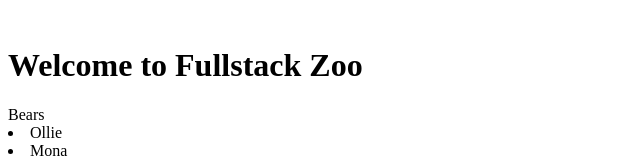
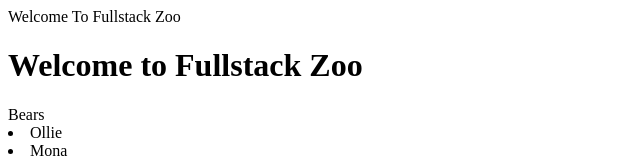
Before and after one commit to Jsons21/Fullstack-Zoo, a plain HTML site: page index.html in a window 1280 px wide. Shown: the top 160 px of the page, without its empty margins (0-640 px from the left). Drawn offline with Linux system fonts and the light colour scheme; grey boxes are pictures that could not be loaded.

Commit message:
add index.httml

```diff
--- a/index.html
+++ b/index.html
@@ -5,7 +5,7 @@
     <meta name="viewport" content="width=device-width, initial-scale=1.0">
     <title>Fullstack Zoo</title>
 </head>
-<img>
+<main>Welcome To Fullstack Zoo</main>
 <h1>Welcome to Fullstack Zoo</h1>
     <section>Bears</section>
         <li>Ollie</li>
```
